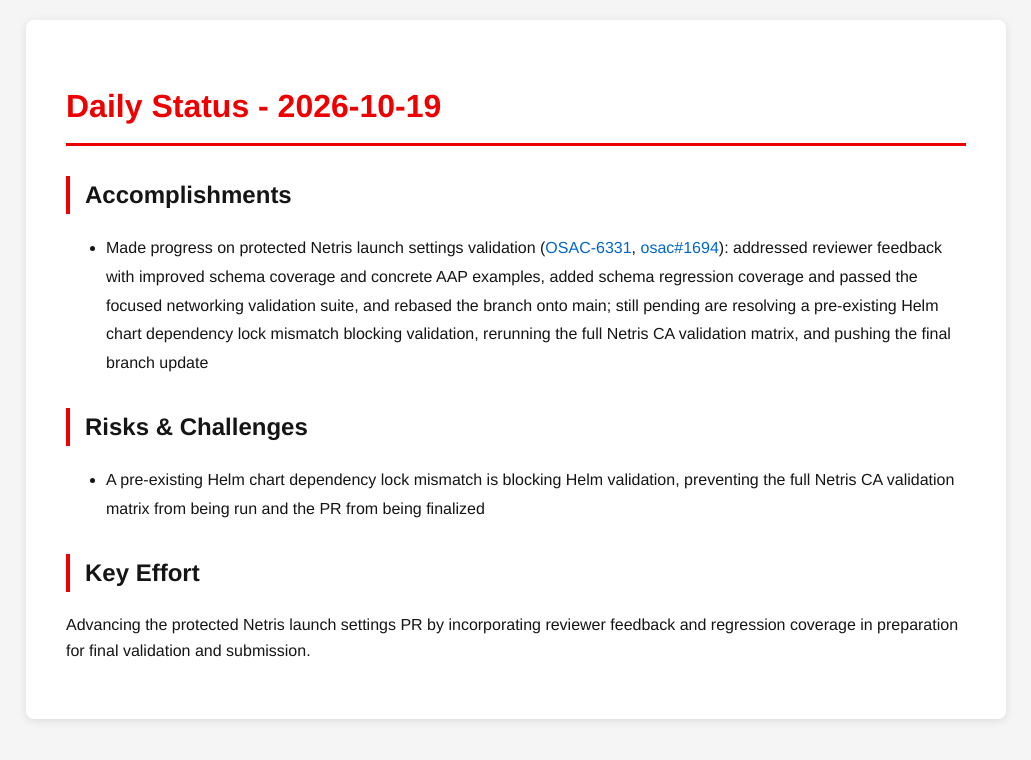
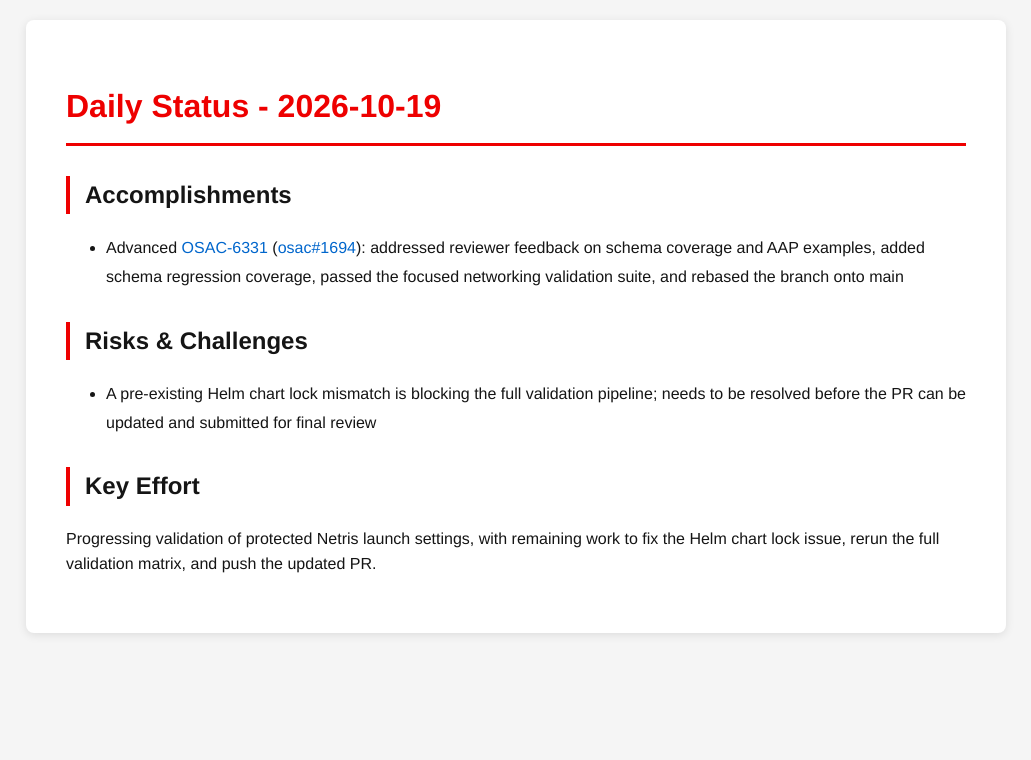
Before and after one commit to tzvatot/daily-status, a Jekyll site: the page built from 2026-10-19.md, in a window 1280 px wide. Shown: the top 760 px of the page, without its empty margins (124-1155 px from the left). Built offline with Jekyll 4.4.1, drawn with Linux system fonts in a browser that asks for light colours.

Commit message:
Daily status update - 2026-10-19

```diff
--- a/2026-10-19.md
+++ b/2026-10-19.md
@@ -7,10 +7,10 @@
 # Daily Status - 2026-10-19
 
 ## Accomplishments
-- Made progress on protected Netris launch settings validation ([OSAC-6331](https://redhat.atlassian.net/browse/OSAC-6331), [osac#1694](https://github.com/osac-project/osac/pull/1694)): addressed reviewer feedback with improved schema coverage and concrete AAP examples, added schema regression coverage and passed the focused networking validation suite, and rebased the branch onto main; still pending are resolving a pre-existing Helm chart dependency lock mismatch blocking validation, rerunning the full Netris CA validation matrix, and pushing the final branch update
+- Advanced [OSAC-6331](https://redhat.atlassian.net/browse/OSAC-6331) ([osac#1694](https://github.com/osac-project/osac/pull/1694)): addressed reviewer feedback on schema coverage and AAP examples, added schema regression coverage, passed the focused networking validation suite, and rebased the branch onto main
 
 ## Risks & Challenges
-- A pre-existing Helm chart dependency lock mismatch is blocking Helm validation, preventing the full Netris CA validation matrix from being run and the PR from being finalized
+- A pre-existing Helm chart lock mismatch is blocking the full validation pipeline; needs to be resolved before the PR can be updated and submitted for final review
 
 ## Key Effort
-Advancing the protected Netris launch settings PR by incorporating reviewer feedback and regression coverage in preparation for final validation and submission.
+Progressing validation of protected Netris launch settings, with remaining work to fix the Helm chart lock issue, rerun the full validation matrix, and push the updated PR.
```
